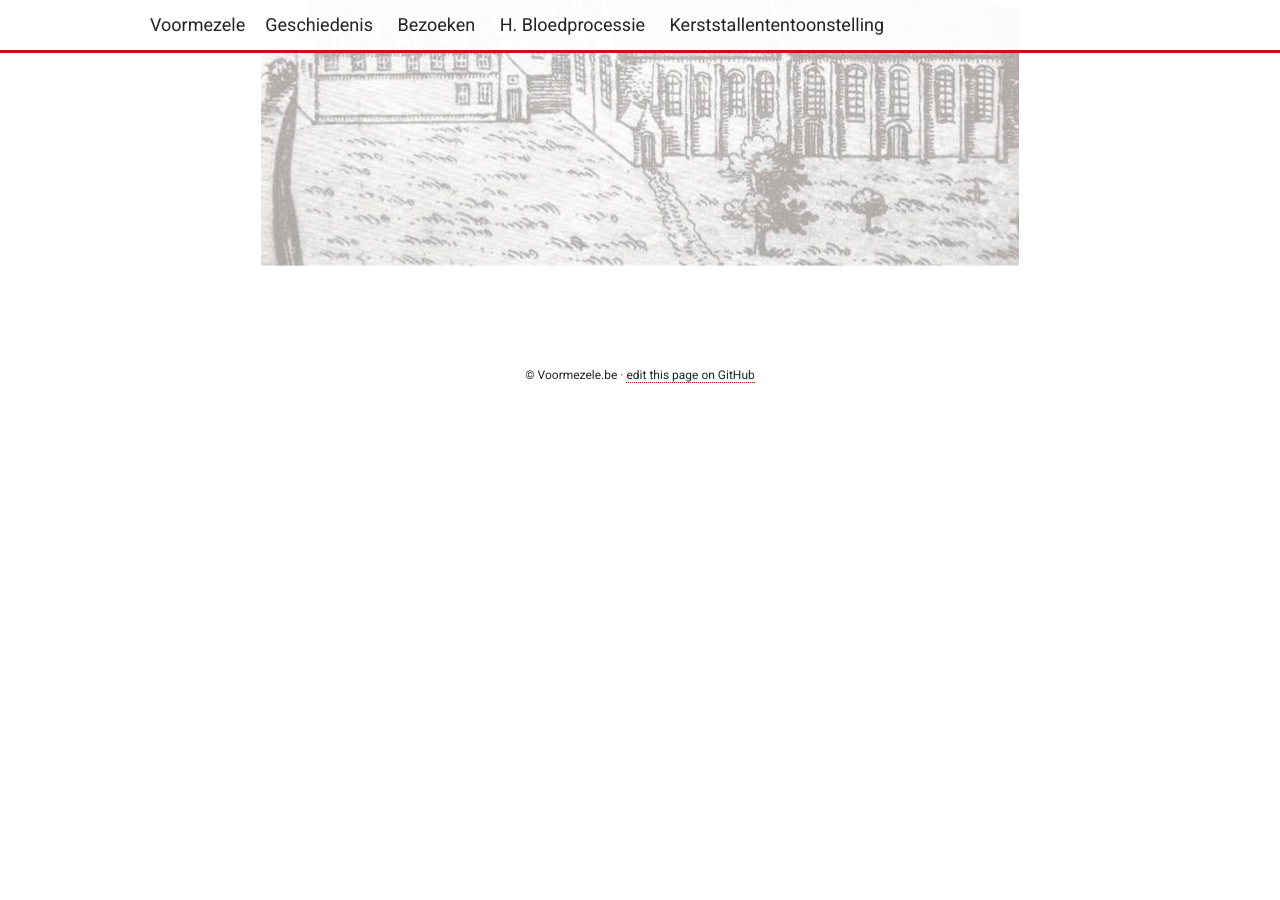
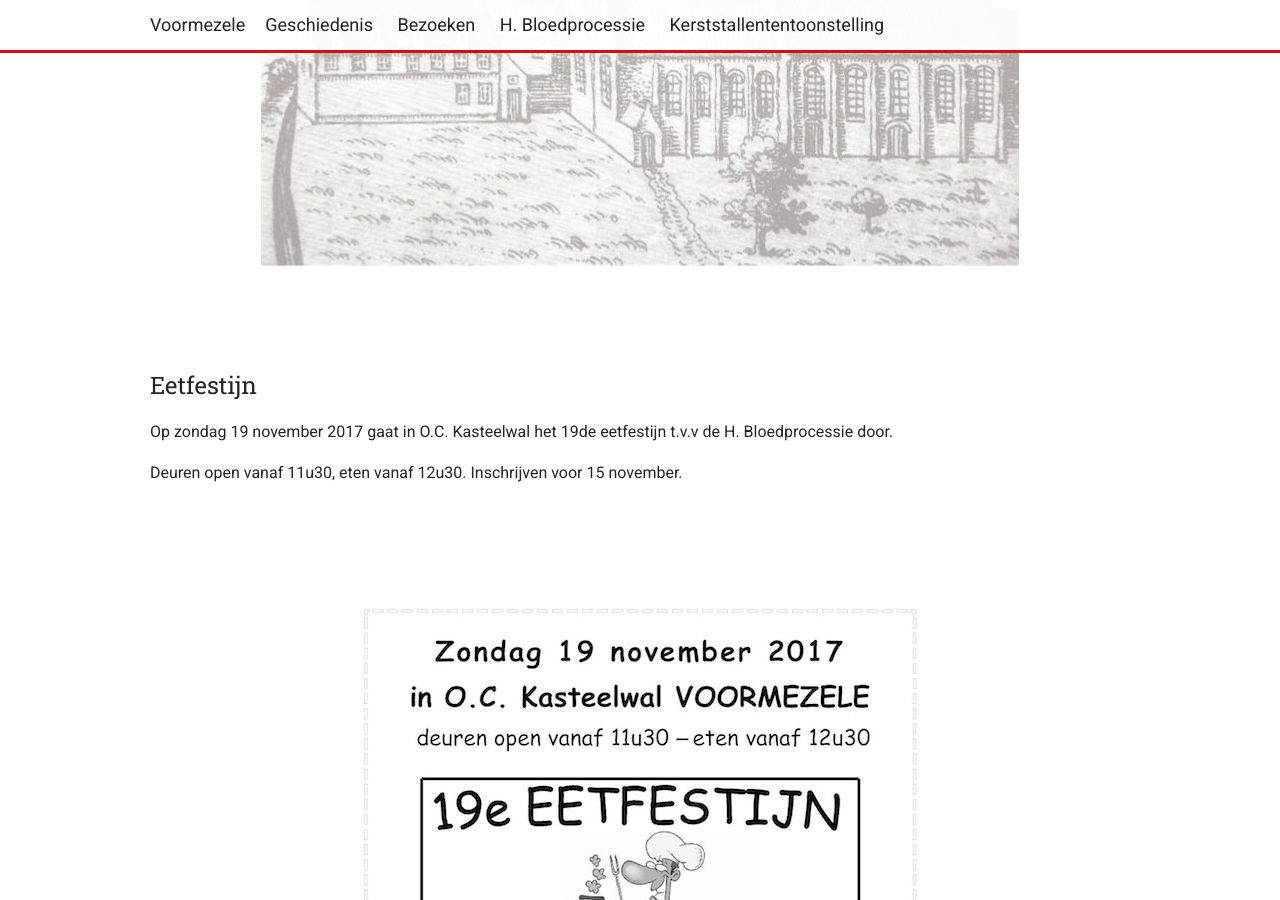
Before and after one commit to dannycuvelier/voormezele.github.io, a Jekyll site: the page built from hbloedprocessie-2017.md, in a window 1280 px wide and 900 px high, scrolled down 2497 px. Built offline with Jekyll 4.4.1, drawn with Linux system fonts in a browser that asks for light colours; before the commit the page ends 2902 px from its top, so only the background shows below that.

Commit message:
Add announcement + page for eetfestijn

```diff
--- a/_data/announcements.json
+++ b/_data/announcements.json
@@ -1,2 +1,7 @@
 [
+    {
+        "title": "Eetfestijn t.v.v de H. Bloedprocessie",
+        "description": "Op zondag 19 november 2017 gaat in O.C. Kasteelwal het 19de eetfestijn t.v.v de H. Bloedprocessie door",
+        "link": "./hbloedprocessie-2017.html#eetfestijn"
+    }
 ]
--- a/hbloedprocessie-2017.md
+++ b/hbloedprocessie-2017.md
@@ -28,3 +28,13 @@ Inschrijven voor 31 mei 2017.
 <div style="text-align: center; margin: 100px 0">
     <img src="./public/assets/abdijavond-2017.jpg" alt="Affiche abdij-avond 2017" />
 </div>
+
+## Eetfestijn
+
+Op zondag 19 november 2017 gaat in O.C. Kasteelwal het 19de eetfestijn t.v.v de H. Bloedprocessie door.
+
+Deuren open vanaf 11u30, eten vanaf 12u30. Inschrijven voor 15 november.
+
+<div style="text-align: center; margin: 100px 0">
+    <img src="./public/assets/eetfestijn-2017.jpg" alt="Affiche eetfestijn 2017" />
+</div>
```
Also changed, not shown: public/assets/eetfestijn-2017.jpg (added).
